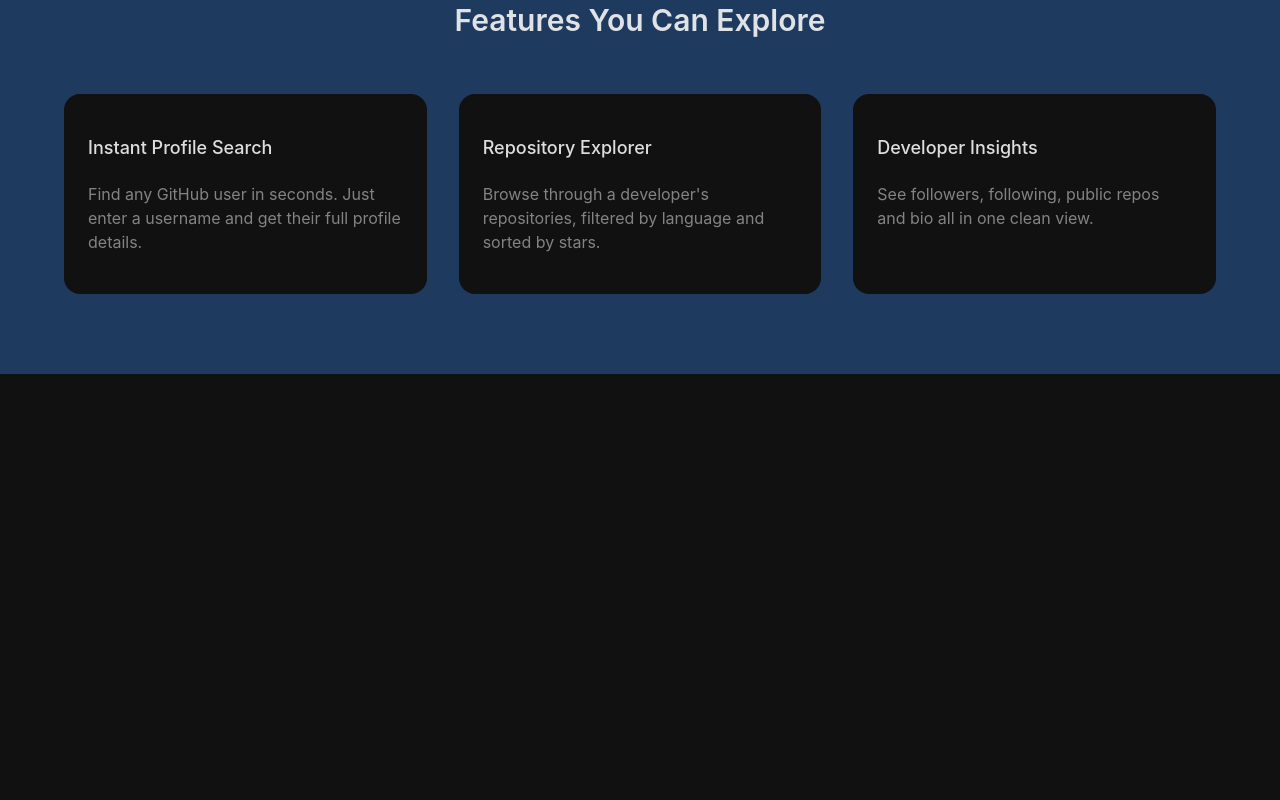
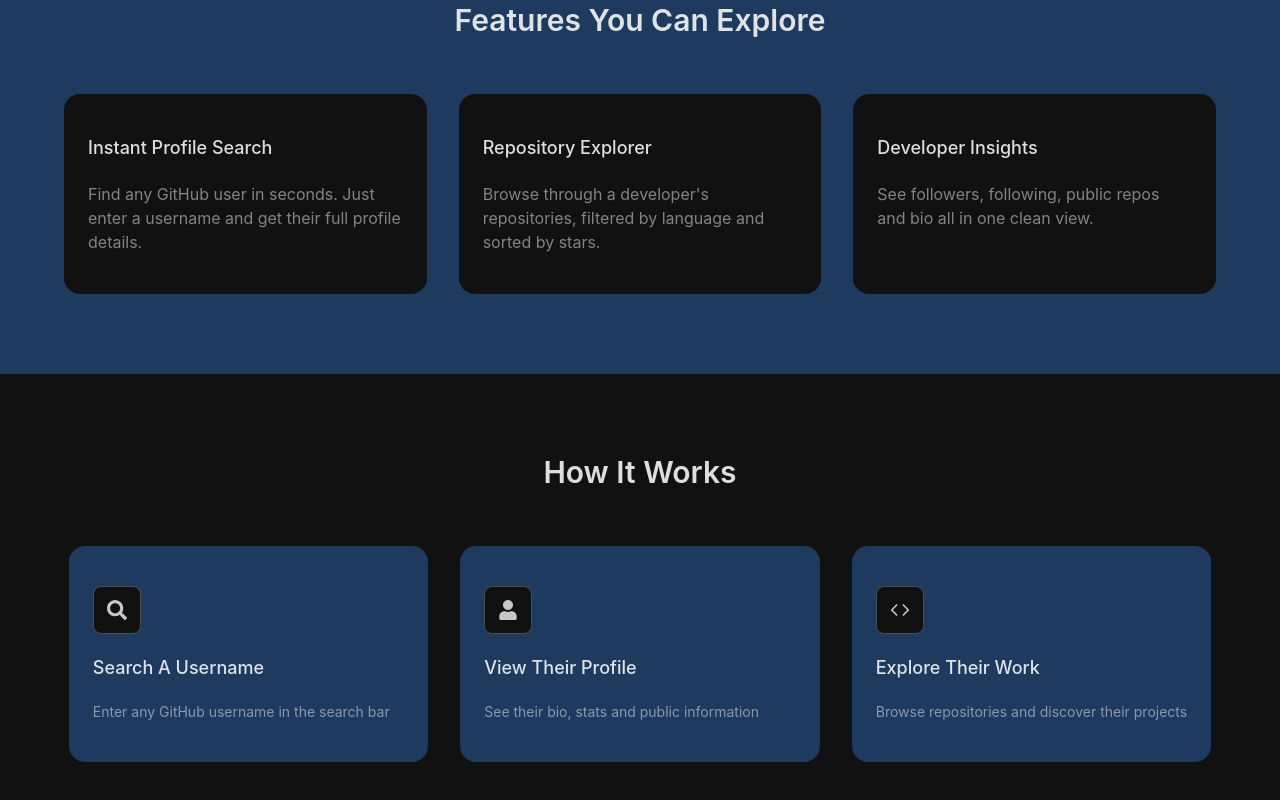
Before and after one commit to Chiemezie-Uchenwoke/github-explorer, a React (Vite) app: page / in a window 1280 px wide. Shown: the part 722-1522 px from the top of the page. Before the commit the page ends 1096 px from the top, so only its background shows below. Built offline with nearby package versions, Linux system fonts and the light colour scheme.

Commit message:
Complete how it works section

```diff
--- a/src/components/HomePage/Features.tsx
+++ b/src/components/HomePage/Features.tsx
@@ -7,7 +7,7 @@ const Features = () => {
             <div className="w-19/20 lg:w-9/10 max-w-7xl mx-auto flex flex-col gap-10 lg:gap-14 items-center py-16 lg:py-20">
                 <h2 className="text-text-primary/90 font-semibold text-3xl capitalize">Features you can explore</h2>
 
-                <div className="grid grid-cols-1 sm:grid-cols-3 gap-8">
+                <div className="grid grid-cols-1 min-[750px]:grid-cols-3 gap-8">
                     {
                         featuresData.map(feature => {
                             return (
--- /dev/null
+++ b/src/components/HomePage/HowItWorks.tsx
@@ -0,0 +1,25 @@
+import HowItWorksCard from "../ui/HowItWorksCard";
+import howItWorksData from "../../data/howItworksData";
+
+const HowItWorks = () => {
+    return (
+        <section className="w-19/20 lg:w-9/10 max-w-7xl mx-auto flex flex-col gap-10 lg:gap-14 items-center py-16 lg:py-20">
+            <h2 className="text-text-primary/90 font-semibold text-3xl capitalize">How It Works</h2>
+
+            <div className="grid grid-cols-1 min-[750px]:grid-cols-3 gap-8 ">
+                {
+                    howItWorksData.map(step => {
+                        return (
+                            <HowItWorksCard
+                                key={step.id}
+                                {...step}
+                            />
+                        )
+                    })
+                }
+            </div>
+        </section>
+    )
+}
+
+export default HowItWorks;
--- /dev/null
+++ b/src/components/ui/HowItWorksCard.tsx
@@ -0,0 +1,29 @@
+import { type IconType } from "react-icons";
+
+interface HowItWorksProps {
+    icon: IconType;
+    title: string;
+    desc: string;
+}
+
+const HowItWorksCard = ({icon, title, desc}: HowItWorksProps) => {
+    const Icon = icon;
+
+    return (
+        <article className="bg-blue-muted py-8 lg:py-10 px-4 lg:px-6 flex flex-col gap-5 rounded-2xl select-none hover:scale-95 transition duration-300 ease-in-out group">
+            <span className="w-12 h-12 flex justify-center items-center bg-primary rounded-lg text-text-primary/80 text-xl border border-text-primary/25 group-hover:animate-pulse">
+                <Icon />
+            </span>
+
+            <h3 className="text-text-primary/90 capitalize text-lg font-medium">
+                {title}
+            </h3>
+
+            <p className="text-text-primary/50 text-sm">
+                {desc}
+            </p>
+        </article>
+    )
+}
+
+export default HowItWorksCard;
--- /dev/null
+++ b/src/data/howItworksData.ts
@@ -0,0 +1,26 @@
+import { type HowItWorksData } from "../types/works.types";
+import { FaSearch, FaUser } from "react-icons/fa";
+import { FiCode } from "react-icons/fi";
+
+const howItWorksData: HowItWorksData[] = [
+    {
+        id: 1,
+        icon: FaSearch,
+        title: "Search a Username",
+        desc: "Enter any GitHub username in the search bar"
+    },
+    {
+        id: 2,
+        icon: FaUser,
+        title: "View Their Profile",
+        desc: "See their bio, stats and public information"
+    },
+    {
+        id: 3,
+        icon: FiCode,
+        title: "Explore Their Work",
+        desc: "Browse repositories and discover their projects"
+    },
+];
+
+export default howItWorksData;
--- a/src/pages/HomePage.tsx
+++ b/src/pages/HomePage.tsx
@@ -1,6 +1,7 @@
 import HomePageHero from "../components/HomePage/Hero";
 import MainLayout from "../components/layout/MainLayout";
 import Features from "../components/HomePage/Features";
+import HowItWorks from "../components/HomePage/HowItWorks";
 
 const HomePage = () => {
     return (
@@ -8,6 +9,7 @@ const HomePage = () => {
             <MainLayout>
                 <HomePageHero />
                 <Features />
+                <HowItWorks />
             </MainLayout>
         </>
     )
```
Also changed, not shown: src/types/works.types.ts (added, +8 -0 lines).
